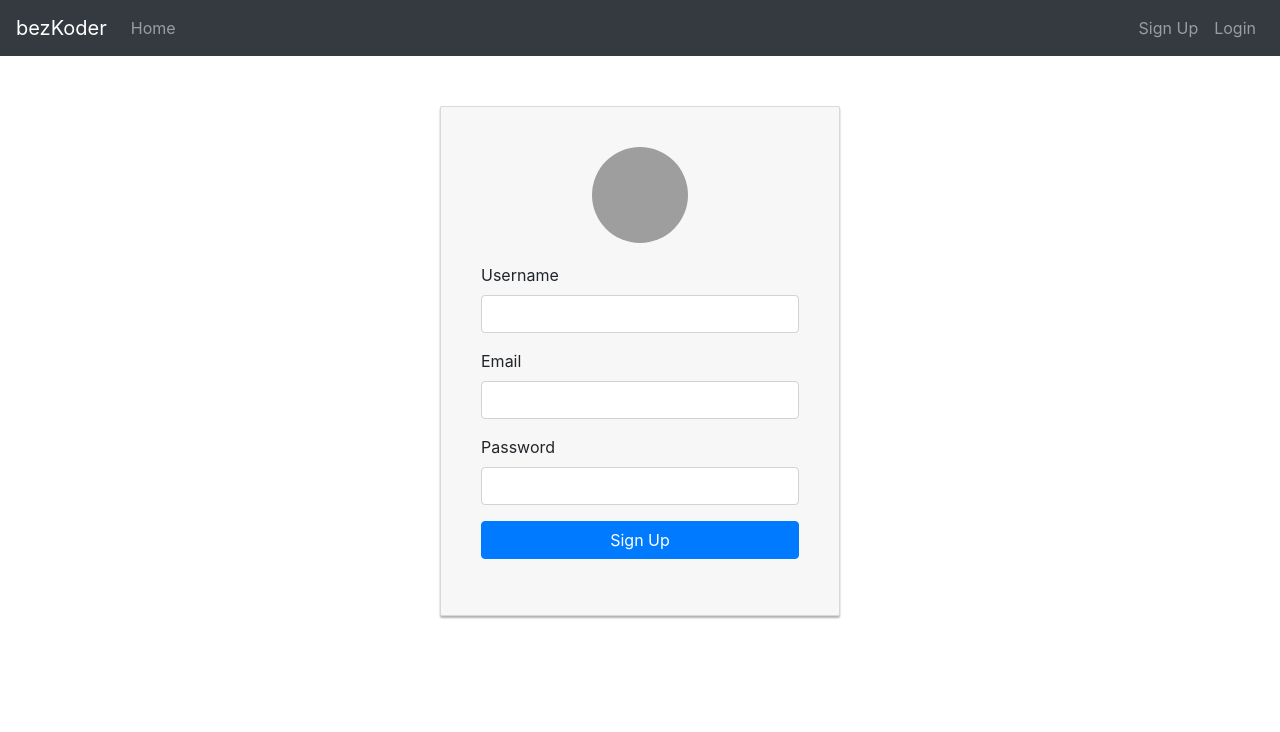
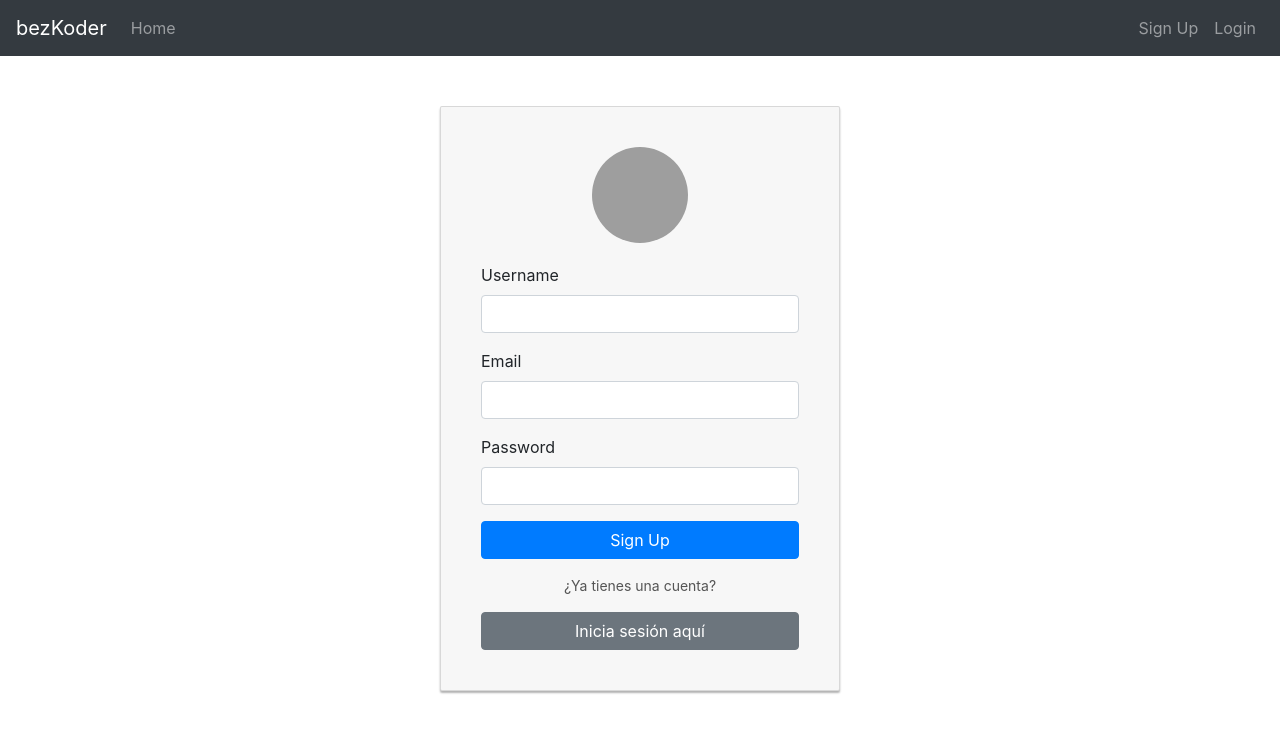
Before and after one commit to Nickygrv/Frontend-Taller-de-Desarrollo, an Angular app in the folder webs-frontend/: page /register in a window 1280 px wide. Shown: the top 732 px of the page. Built offline with nearby package versions, Linux system fonts and the light colour scheme; grey boxes are pictures that could not be loaded.

Commit message:
Actualiza el formulario de registro con enlace a inicio de sesión

```diff
--- a/webs-frontend/src/app/register/register.component.css
+++ b/webs-frontend/src/app/register/register.component.css
@@ -30,3 +30,25 @@ label {
   -webkit-border-radius: 50%;
   border-radius: 50%;
 }
+
+/* Estilos existentes aquí */
+
+.redirect-container {
+  margin-top: 15px;
+  text-align: center;
+}
+
+.redirect-text {
+  font-size: 14px;
+  color: #555;
+}
+
+.btn-secondary {
+  background-color: #6c757d;
+  border-color: #6c757d;
+}
+
+.btn-secondary:hover {
+  background-color: #5a6268;
+  border-color: #545b62;
+}
--- a/webs-frontend/src/app/register/register.component.html
+++ b/webs-frontend/src/app/register/register.component.html
@@ -74,6 +74,11 @@
         <button class="btn btn-primary btn-block">Sign Up</button>
       </div>
 
+      <div class="redirect-container">
+        <p class="redirect-text">¿Ya tienes una cuenta?</p>
+        <a class="btn btn-secondary btn-block" routerLink="/login">Inicia sesión aquí</a>
+      </div>
+
       <div class="alert alert-warning" *ngIf="f.submitted && isSignUpFailed">
         Signup failed!<br />{{ errorMessage }}
       </div>
```
Also changed, not shown: 1 other file (tests, documents, lock files or other folders).
